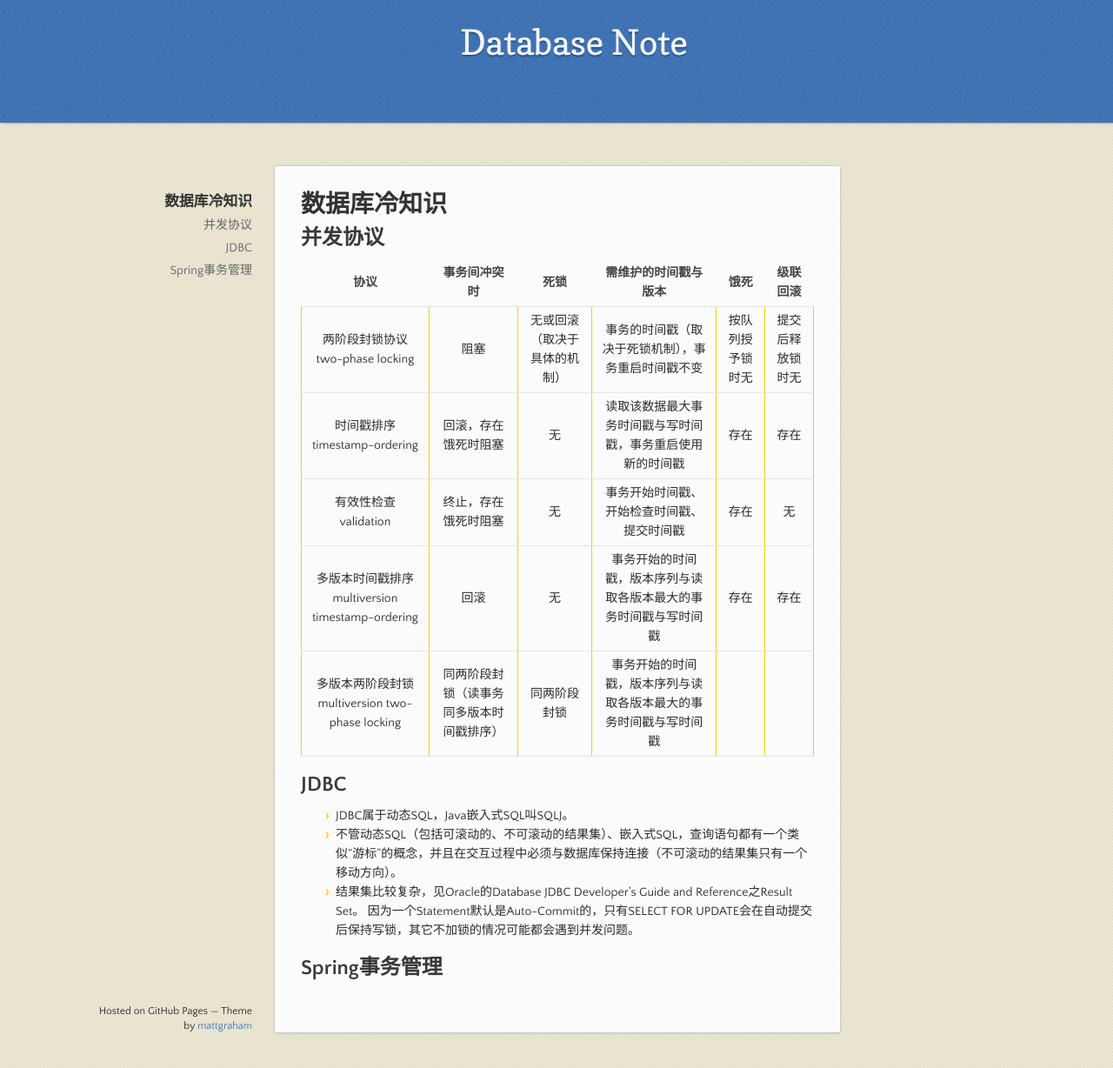
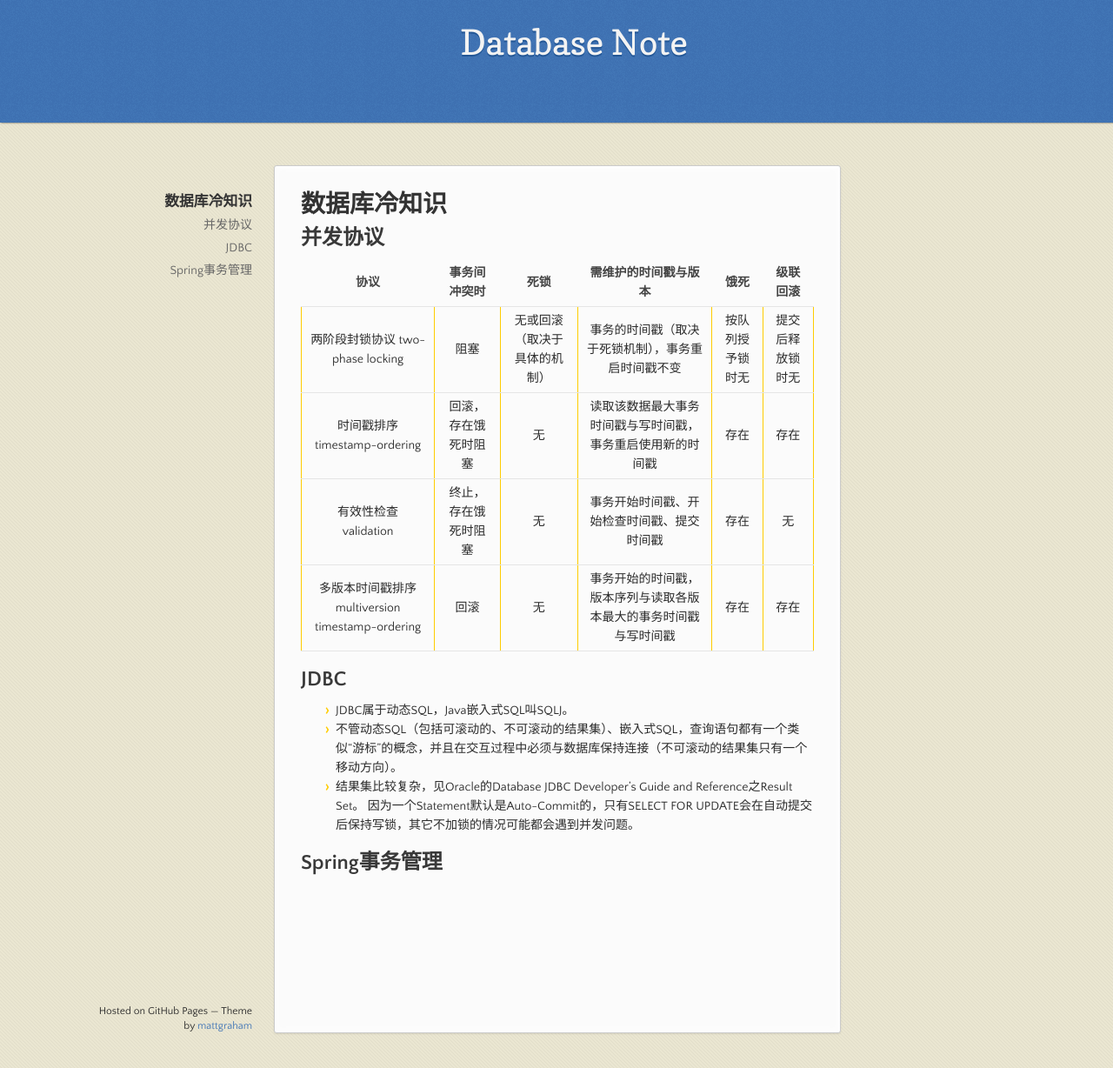
Before and after one commit to lvv9/lvv9.github.io, a Jekyll site: the page built from _posts/2019-01-28-database-note.md, in a window 1280 px wide and 1228 px high. Shown: the whole window at 87% size. Built offline with Jekyll 4.4.1, drawn with Linux system fonts in a browser that asks for light colours; our own code applies the rules of GitHub Pages for plain Markdown files; the repository's description, which GitHub fills in, is left out.

Commit message:
Update 2019-01-28-database-note.md

```diff
--- a/_posts/2019-01-28-database-note.md
+++ b/_posts/2019-01-28-database-note.md
@@ -8,7 +8,6 @@
 |时间戳排序 timestamp-ordering|回滚，存在饿死时阻塞|无|读取该数据最大事务时间戳与写时间戳，事务重启使用新的时间戳|存在|存在
 |有效性检查 validation|终止，存在饿死时阻塞|无|事务开始时间戳、开始检查时间戳、提交时间戳|存在|无
 |多版本时间戳排序 multiversion timestamp-ordering|回滚|无|事务开始的时间戳，版本序列与读取各版本最大的事务时间戳与写时间戳|存在|存在
-|多版本两阶段封锁 multiversion two-phase locking|同两阶段封锁（读事务同多版本时间戳排序）|同两阶段封锁|事务开始的时间戳，版本序列与读取各版本最大的事务时间戳与写时间戳||
 
 ## JDBC
 - JDBC属于动态SQL，Java嵌入式SQL叫SQLJ。
```
